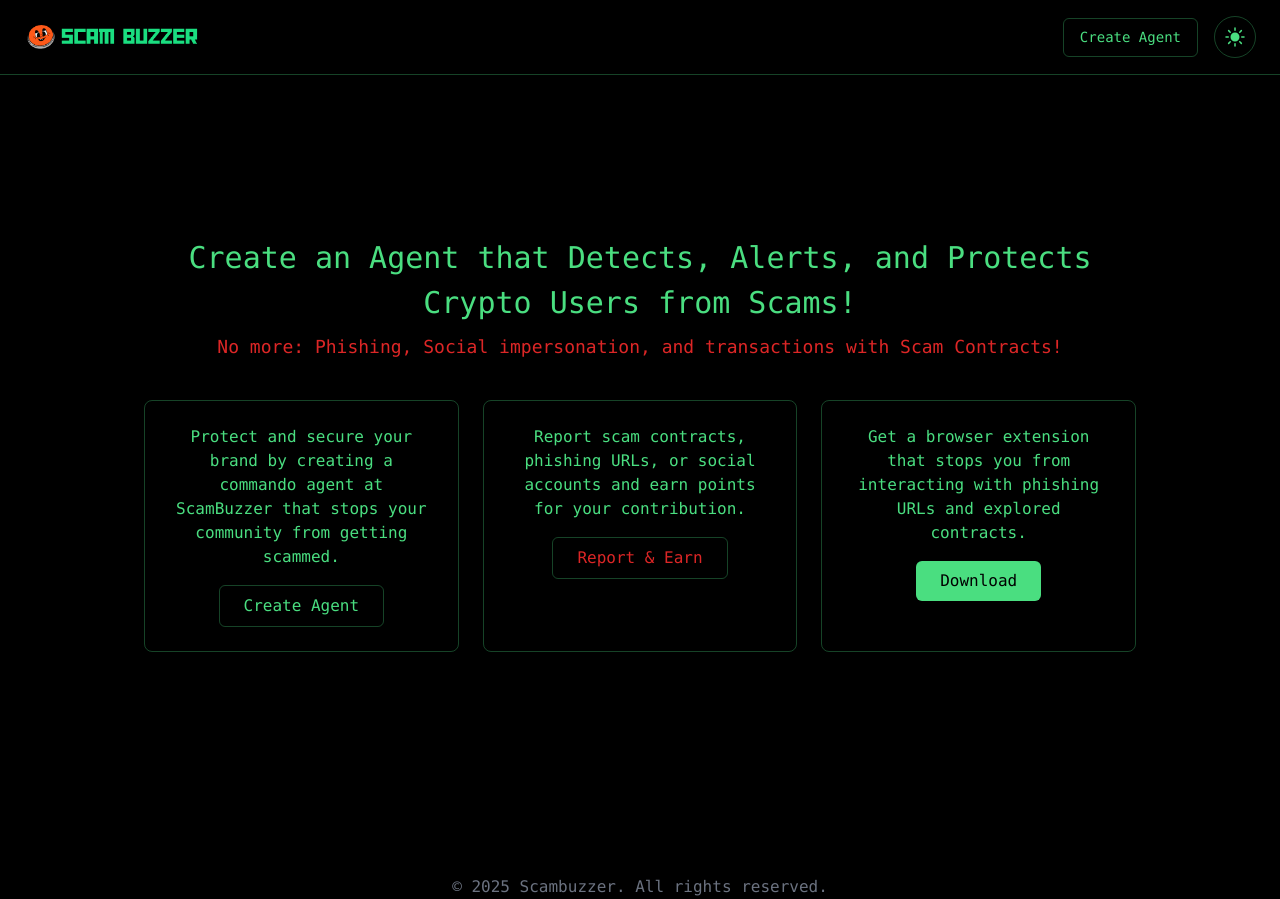
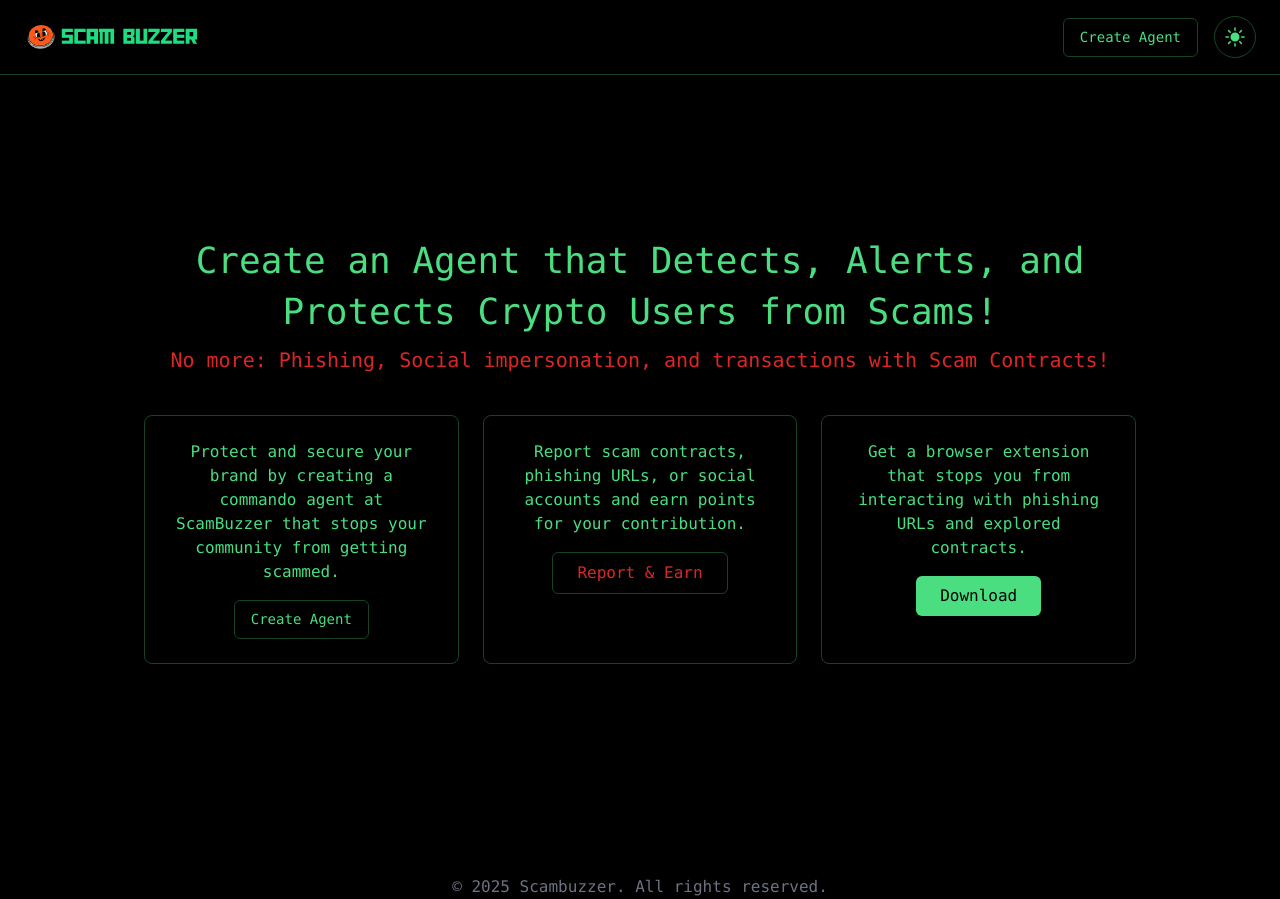
Before and after one commit to jaydippatel83/scambuzzer, a Next.js app: page / in a window 1280 px wide. Built offline with nearby package versions, Linux system fonts and the light colour scheme; no server answers.

Commit message:
update home page

```diff
--- a/src/components/HomeComponent.js
+++ b/src/components/HomeComponent.js
@@ -3,10 +3,10 @@
       <div className="container mx-auto max-w-5xl section-padding">
         <div className="flex flex-col items-center justify-center text-foreground transition duration-3">
 
-        <h1 className="text-2xl md:text-3xl font-bold text-center">
+        <h1 className="text-3xl lg:text-4xl font-bold text-center">
           Create an Agent that Detects, Alerts, and Protects Crypto Users from Scams!
         </h1>
-        <p className="text-lg text-center mt-2 text-red-600">
+        <p className="text-xl text-center mt-2 text-red-600">
           No more: Phishing, Social impersonation, and transactions with Scam Contracts!
         </p>
 
@@ -16,7 +16,7 @@
             <p className="mb-4">
               Protect and secure your brand by creating a commando agent at ScamBuzzer that stops your community from getting scammed.
             </p>
-            <button className="border border-border-light px-6 py-2 rounded-md hover:bg-border-hover hover:text-black transition">
+            <button className="px-4 py-2 text-sm text-foreground dark:text-green-300 border border-transparent rounded-md dark:hover:bg-green-400/10 transition-colors hover:bg-green-400/10">
               Create Agent
             </button>
           </div>
```
